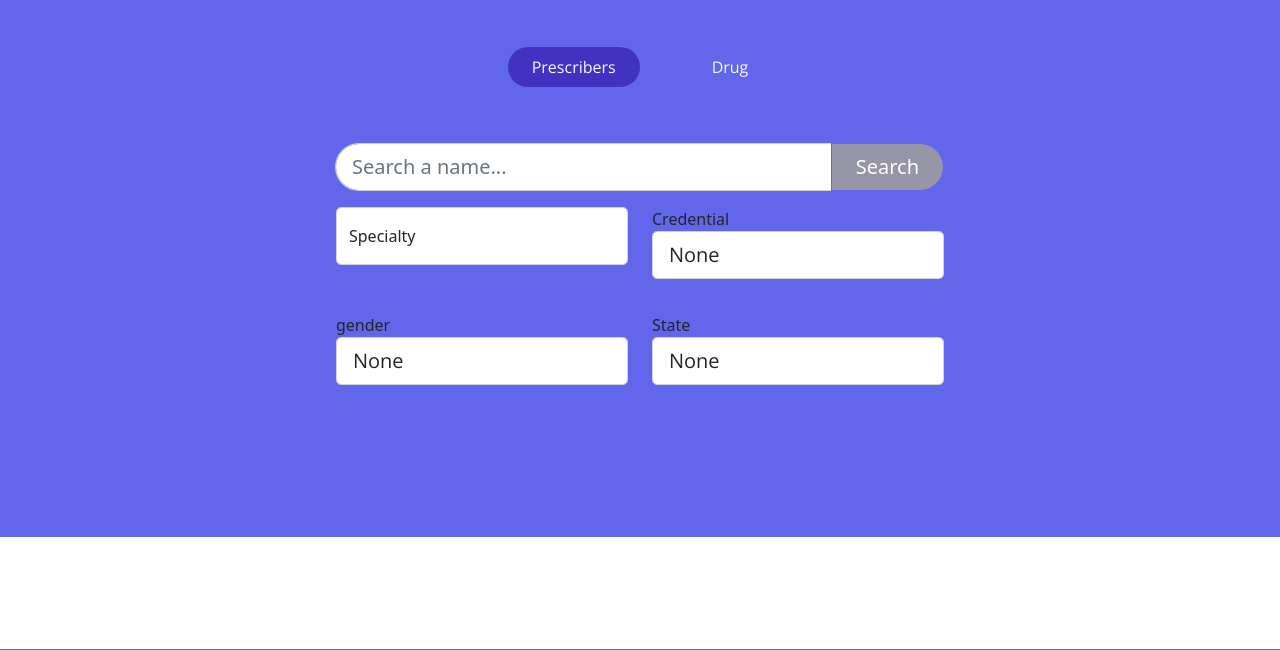
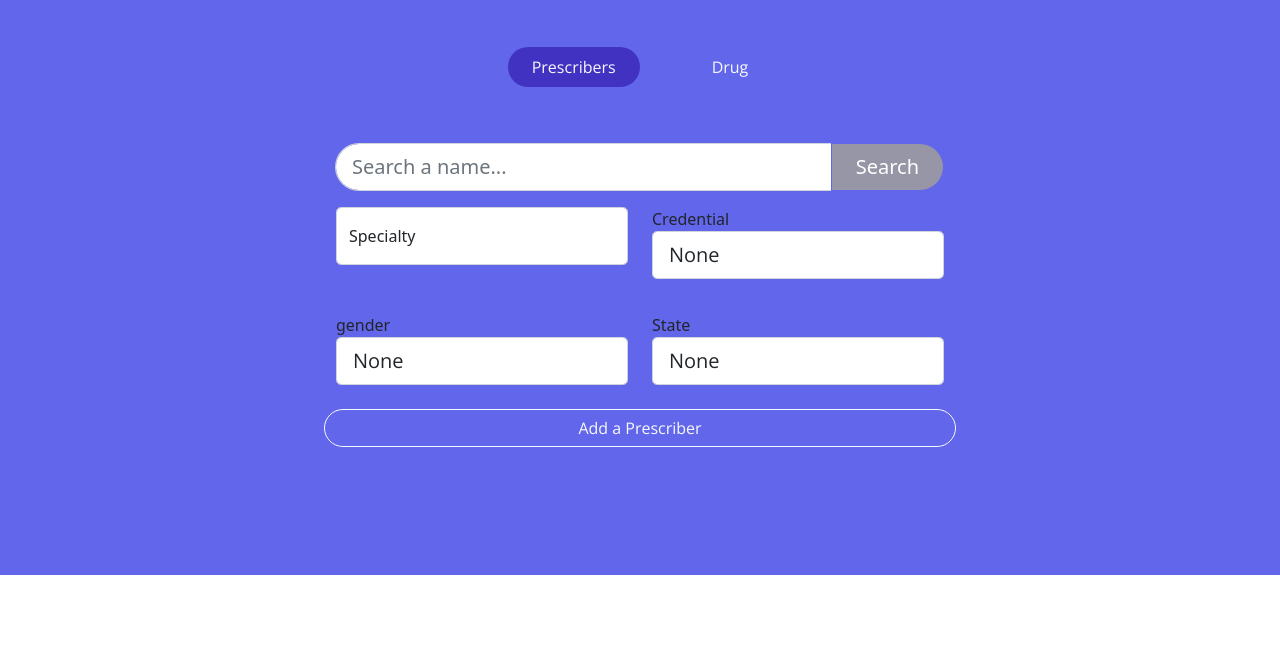
Before and after one commit to IS-Core-1-15/intex, a Django app: page /advsearch/ in a window 1280 px wide. Shown: the part 383-1033 px from the top of the page. Run offline with Django 3.2, Linux system fonts and the light colour scheme; data that the repository does not hold is empty; parts of the project's set-up code (start-up, migrations or seed data) failed here and were passed over; some libraries are stand-ins or nearby versions.

Commit message:
advance search pages

```diff
--- a/templates/DrugApp/advsearch.html
+++ b/templates/DrugApp/advsearch.html
@@ -95,6 +95,8 @@ input {
                             </div>
                         </div>
                     </form>
+                    <!-- Add prescriber button -->
+                    <a href="{% url 'addPrescriber' %}" class="btn rounded-pill btn-outline-light px-4 me-4 light-300">Add a Prescriber</a>
                     <h4 id='msg' name='msg'>{{msg}}<h4>
                 </div>
 
@@ -195,6 +197,8 @@ input {
             </div>
         </div>
     </form>
+    <!-- Add prescriber button -->
+    <a href="{% url 'addPrescriber' %}" class="btn rounded-pill btn-outline-light px-4 me-4 light-300">Add a Prescriber</a>
     <h4 id='msg' name='msg'>{{msg}}<h4>
 </div>
 <div id='drugDiv' style='display:none;'>
@@ -219,6 +223,8 @@ input {
         </div>
 
     </form>
+    <!-- Add prescriber button -->
+    <a href="{% url 'addPrescriber' %}" class="btn rounded-pill btn-outline-light px-4 me-4 light-300">Add a Prescriber</a>
     <h4 id='msg' name='msg'>{{msg}}<h4>
 </div>
 <script type="text/javascript">
```
